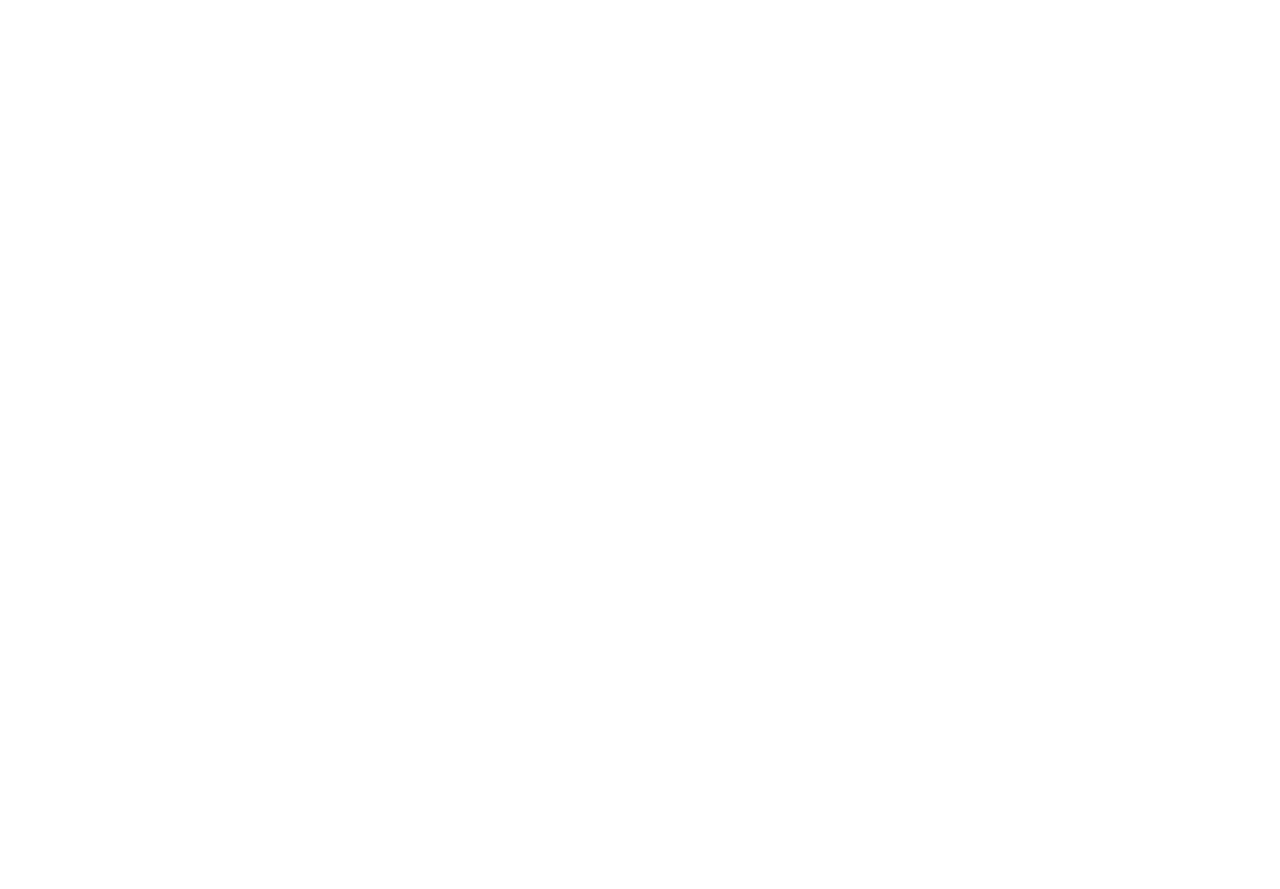
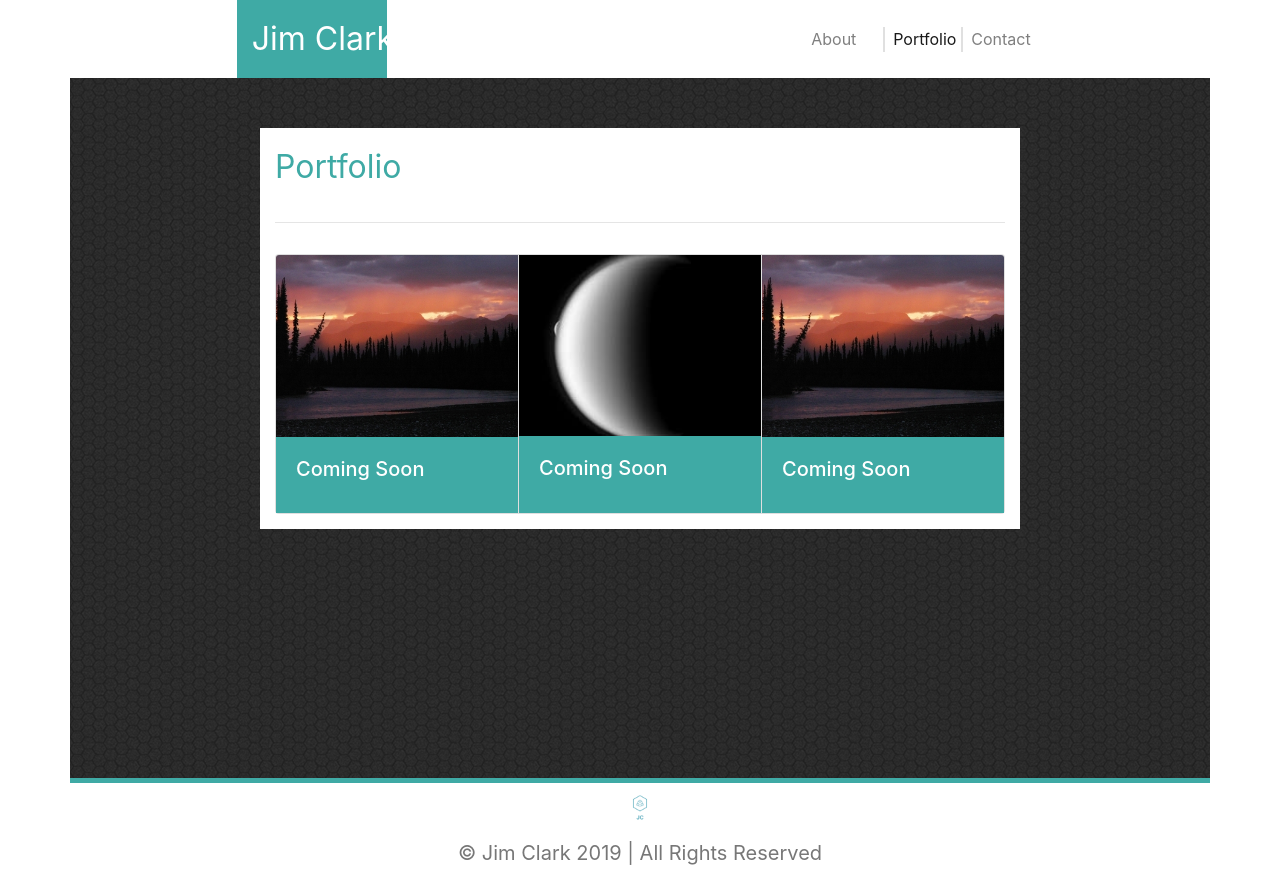
Before and after one commit to jmclark801/Bootstrap-Portfolio, a plain HTML site: page portfolio.html in a window 1280 px wide. Before the commit the page ends 800 px from the top, so only its background shows below. Drawn offline with nearby package versions, Linux system fonts and the light colour scheme.

Commit message:
Add Bootstrap to Portfolio Page WIP

```diff
--- a/assets/css/styles.css
+++ b/assets/css/styles.css
@@ -9,18 +9,22 @@ a:hover {
   font-weight: 500;
 }
 
-.coming-soon-label {
+.card-body {
   background-color: #3FAAA5;
+}
+
+.card-title {
   color: white;
-  font-size: 18px;
-  width: 220px;
-  height: 35px;
-  margin: 25px;
-  padding-top: 12px;
-  position: absolute;
+}
+.center-image {
+  margin-left: auto;
+  margin-right: auto;
+}
+
+.center-text {
   text-align: center;
-  top: 105px;
 }
+
 
 .contact-list-item:last-child{
   padding-bottom: 50px;
@@ -77,9 +81,15 @@ form input, form textarea {
 footer {
   border-top: 5px solid #3FAAA5;
 }
+
 .footer-image {
   height: 50px;
   width: 50px;
+}
+
+.image-responsive-custom {
+  max-width: 100%;
+  height: auto;
 }
 
 .nav-item, .contact-list-item {
@@ -116,9 +126,8 @@ footer {
 .portfolio-image {
   height: 165px;
   width: 220px;
-  padding: 25px;
+  margin: 10px;
 }
-
 
 .submit-button {
   color: white;
--- a/contact.html
+++ b/contact.html
@@ -0,0 +1,57 @@
+<!DOCTYPE html>
+<html>
+<head>
+  <meta charset="utf-8">
+  <title>Bootstrap Portfolio for Jim Clark</title>
+  <meta name="viewport" content="width=device-width, initial-scale=1">
+  <link rel="icon" type="image/png" sizes="32x32" href="assets/images/favicon-32x32.png">
+  <link rel="stylesheet" href="https://stackpath.bootstrapcdn.com/bootstrap/4.3.1/css/bootstrap.min.css" integrity="sha384-ggOyR0iXCbMQv3Xipma34MD+dH/1fQ784/j6cY/iJTQUOhcWr7x9JvoRxT2MZw1T" crossorigin="anonymous">
+  <link rel="stylesheet" type="text/css" media="screen" href="assets/css/styles.css">
+</head>
+<body>
+  <nav class="navbar navbar-expand-lg navbar-light">
+    <a class="navbar-brand" href="#">Jim Clark</a>
+    <button class="navbar-toggler" type="button" data-toggle="collapse" data-target="#navbarNavAltMarkup" aria-controls="navbarNavAltMarkup" aria-expanded="false" aria-label="Toggle navigation">
+      <span class="navbar-toggler-icon"></span>
+    </button>
+    <div class="collapse navbar-collapse justify-content-end" id="navbarNavAltMarkup">
+      <div class="navbar-nav">
+        <a class="nav-item nav-link" href="index.html">About <span class="sr-only">(current)</span></a>
+        <a class="nav-item nav-link" href="portfolio.html">Portfolio</a>
+        <a class="nav-item nav-link active" href="contact.html">Contact</a>
+      </div>
+    </div>
+  </nav>
+
+  <div class="container honeycomb-background">
+    <div class="row">
+      <div class="col-md-2"></div>
+      <div class="col-md-8 content-header white-background">About Me</div>
+      <div class="col-md-2"></div>
+    </div>
+    <div class="row">
+      <div class="col-md-8 white-background content-padding mx-auto">
+        <div class="col-12 col-lg-2">
+            <img src="assets/images/profile.jpg" class="img-responsive-custom float-left mr-3" alt="An image of a handsome man">
+        </div>
+        <div class="col-lg-12">
+            <p>
+                I am a highly motivated life-long learner that has developed exceptional agile skills by serving in every role on an agile development team. I have a positive, team-oriented attitude that helps build stronger teams and the ability to communicate well with both technologists and business leaders to meet organizational goals. Over the course of my career I have demonstrated both stability and adaptability by constantly learning new skills and taking on new challenges. My most recent challenge currently in progress is the coding bootcamp at the University of Denver.
+              </p>
+        </div>
+      </div>
+    </div>
+  </div>
+
+  <footer class="container">
+    <div class="row">
+      <div class="col-lg-8 mx-auto">
+          <img class="footer-image row center-image" src="assets/images/logo_transparent.png">
+      </div>
+      <div class="col-lg-8 mx-auto">
+        <p class="center-text">© Jim Clark 2019 | All Rights Reserved</p>
+      </div>
+    </div>
+  </footer>
+</body>
+</html>
--- a/portfolio.html
+++ b/portfolio.html
@@ -0,0 +1,82 @@
+<!DOCTYPE html>
+<html>
+<head>
+  <meta charset="utf-8">
+  <title>Bootstrap Portfolio for Jim Clark</title>
+  <meta name="viewport" content="width=device-width, initial-scale=1">
+  <link rel="icon" type="image/png" sizes="32x32" href="assets/images/favicon-32x32.png">
+  <link rel="stylesheet" href="https://stackpath.bootstrapcdn.com/bootstrap/4.3.1/css/bootstrap.min.css" integrity="sha384-ggOyR0iXCbMQv3Xipma34MD+dH/1fQ784/j6cY/iJTQUOhcWr7x9JvoRxT2MZw1T" crossorigin="anonymous">
+  <link rel="stylesheet" type="text/css" media="screen" href="assets/css/styles.css">
+</head>
+<body>
+  <nav class="navbar navbar-expand-lg navbar-light">
+    <a class="navbar-brand" href="#">Jim Clark</a>
+    <button class="navbar-toggler" type="button" data-toggle="collapse" data-target="#navbarNavAltMarkup" aria-controls="navbarNavAltMarkup" aria-expanded="false" aria-label="Toggle navigation">
+      <span class="navbar-toggler-icon"></span>
+    </button>
+    <div class="collapse navbar-collapse justify-content-end" id="navbarNavAltMarkup">
+      <div class="navbar-nav">
+        <a class="nav-item nav-link" href="index.html">About <span class="sr-only">(current)</span></a>
+        <a class="nav-item nav-link active" href="portfolio.html">Portfolio</a>
+        <a class="nav-item nav-link" href="contact.html">Contact</a>
+      </div>
+    </div>
+  </nav>
+
+  <div class="container honeycomb-background">
+      <div class="row">
+        <div class="col-md-2"></div>
+        <div class="col-md-8 content-header white-background">Portfolio</div>
+        <div class="col-md-2"></div>
+      </div>
+
+      <div class="row">
+        <div class="col-md-8 white-background content-padding mx-auto">
+            <div class="content-wrapper">
+                  <hr class="content-header-horizontal-rule"/>
+            </div>
+        </div>
+      </div>
+
+      <div class="row">
+          <div class="col-md-2"></div>
+          <div class="col-md-8 content-header white-background">
+              <div class="card-group">
+                  <div class="card">
+                    <img class="card-img-top" src="assets/images/sunset-trees.jpg" alt="First Project Coming Soon">
+                    <div class="card-body">
+                      <h5 class="card-title">Coming Soon</h5>
+                    </div>
+                  </div>
+                  <div class="card">
+                    <img class="card-img-top" src="assets/images/Moon.jpeg" alt="Second Project Coming Soon">
+                    <div class="card-body">
+                      <h5 class="card-title">Coming Soon</h5>
+                    </div>
+                  </div>
+                  <div class="card">
+                    <img class="card-img-top" src="assets/images/sunset-trees.jpg" alt="Third Project Coming Soon">
+                    <div class="card-body">
+                      <h5 class="card-title">Coming Soon</h5>
+                    </div>
+                  </div>
+                </div>
+          </div>
+          <div class="col-md-2"></div>
+        </div>
+
+    </div>
+
+
+  <footer class="container">
+    <div class="row">
+      <div class="col-lg-8 mx-auto">
+          <img class="footer-image row center-image" src="assets/images/logo_transparent.png">
+      </div>
+      <div class="col-lg-8 mx-auto">
+        <p class="center-text">© Jim Clark 2019 | All Rights Reserved</p>
+      </div>
+    </div>
+  </footer>
+</body>
+</html>
```
Also changed, not shown: index.html (+11 -14 lines), assets/images/Moon.jpeg (added).
